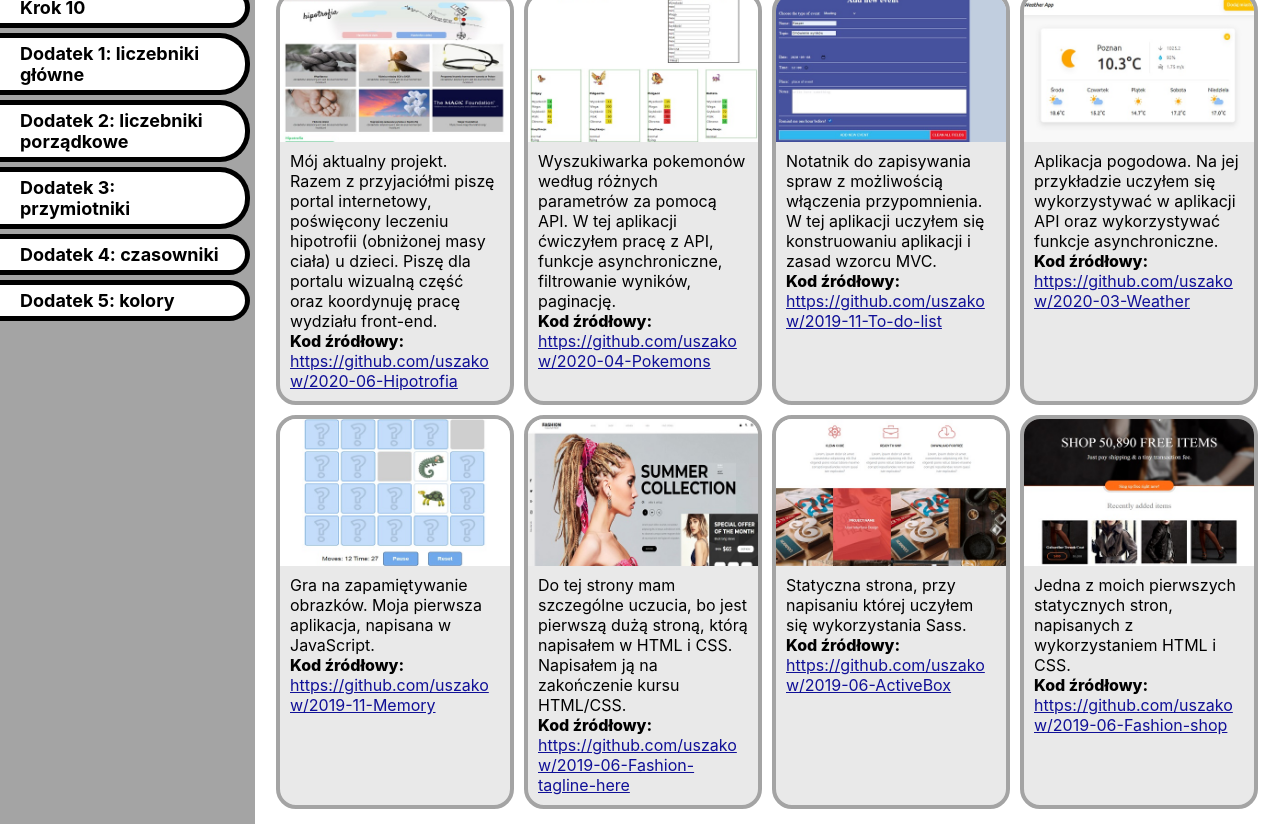
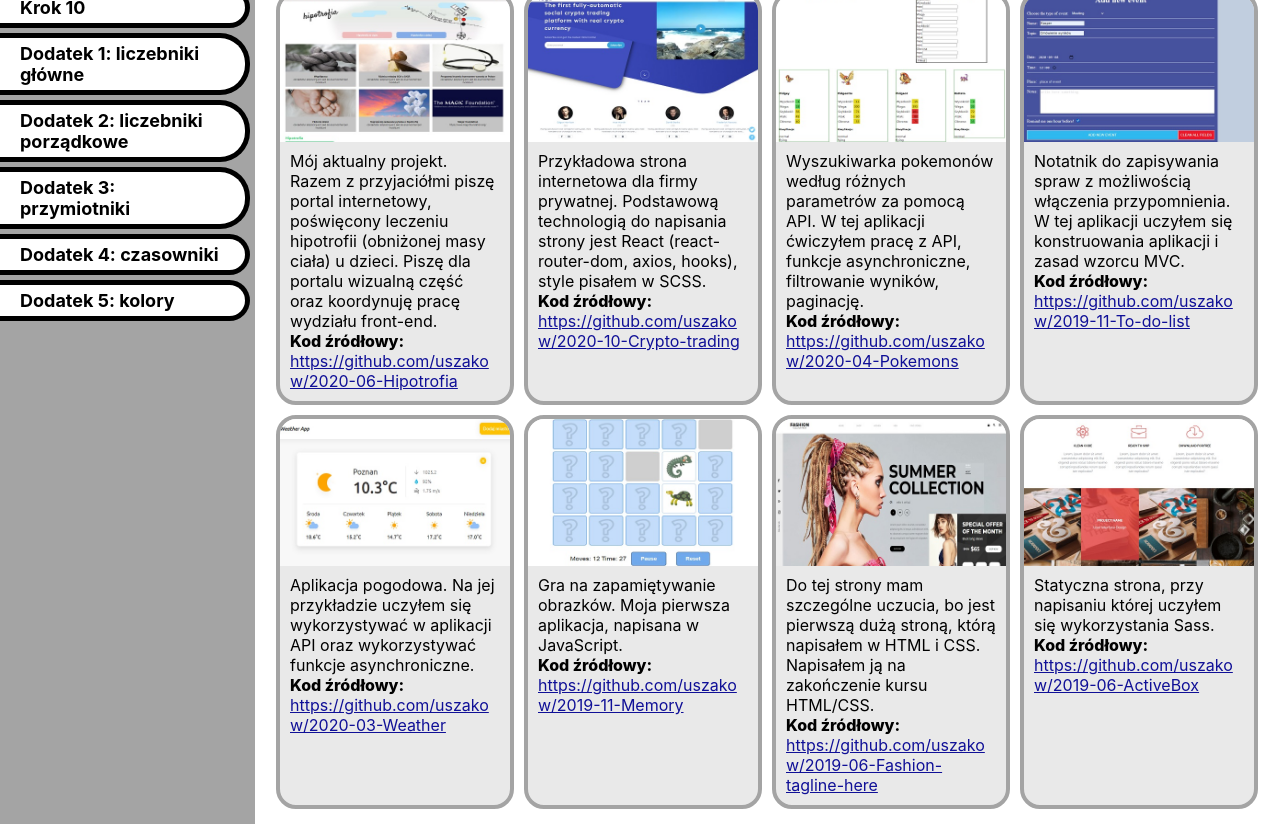
Before and after one commit to uszakow/2020-08-Ten-Steps-For-Your-Overseas-Trip, a React (Create React App) app: page /#/about-me in a window 1280 px wide. Shown: the part 680-1506 px from the top of the page. Built offline with nearby package versions, Linux system fonts and the light colour scheme.

Commit message:
Change: examples on the page about me.

```diff
--- a/src/components/AboutMe/AboutMeExamples/examples.js
+++ b/src/components/AboutMe/AboutMeExamples/examples.js
@@ -1,6 +1,7 @@
 import activebox from './../../../img/AboutMe/Examples/activebox.jpg';
+import cryptotrading from './../../../img/AboutMe/Examples/cryptotrading.jpg';
 import fashiontaglinehere from './../../../img/AboutMe/Examples/fashion tagline here.jpg';
-import fashionshop from './../../../img/AboutMe/Examples/fashionshop.jpg';
+// import fashionshop from './../../../img/AboutMe/Examples/fashionshop.jpg';
 import hipotrofia from './../../../img/AboutMe/Examples/hipotrofia.jpg';
 import memory from './../../../img/AboutMe/Examples/memory.jpg';
 import pokemons from './../../../img/AboutMe/Examples/pokemons.jpg';
@@ -22,6 +23,14 @@ const examples = [
         gitpage: "https://uszakow.github.io/2020-06-Hipotrofia/",
     },
     {
+        pol: "Przykładowa strona internetowa dla firmy prywatnej. Podstawową technologią do napisania strony jest React (react-router-dom, axios, hooks), style pisałem w SCSS.",
+        eng: "Sample website for a private company. The basic technology to write a website is React (react-router-dom, axios, hooks), for writing styles I used SCSS.",
+        src: cryptotrading,
+        alt: "Crypto-trading",
+        github: "https://github.com/uszakow/2020-10-Crypto-trading",
+        gitpage: "https://uszakow.github.io/2020-10-Crypto-trading/",
+    },
+    {
         pol: "Wyszukiwarka pokemonów według różnych parametrów za pomocą API. W tej aplikacji ćwiczyłem pracę z API, funkcje asynchroniczne, filtrowanie wyników, paginację.",
         eng: "Pokemon finder by various parameters using API. In this application, I practiced working with API, asynchronous functions, result filtering, pagination.",
         src: pokemons,
@@ -30,7 +39,7 @@ const examples = [
         gitpage: "https://uszakow.github.io/2020-04-Pokemons/",
     },
     {
-        pol: "Notatnik do zapisywania spraw z możliwością włączenia przypomnienia. W tej aplikacji uczyłem się konstruowaniu aplikacji i zasad wzorcu MVC.",
+        pol: "Notatnik do zapisywania spraw z możliwością włączenia przypomnienia. W tej aplikacji uczyłem się konstruowania aplikacji i zasad wzorcu MVC.",
         eng: "Notebook for saving cases with the option of enabling a reminder. In this application, I learned application development and the principles of the MVC pattern.",
         src: todo,
         alt: "Diary",
@@ -69,14 +78,14 @@ const examples = [
         github: "https://github.com/uszakow/2019-06-ActiveBox",
         gitpage: "https://uszakow.github.io/2019-06-ActiveBox/",
     },
-    {
-        pol: "Jedna z moich pierwszych statycznych stron, napisanych z wykorzystaniem HTML i CSS.",
-        eng: "One of my first static pages written with HTML and CSS.",
-        src: fashionshop,
-        alt: "Fashion Shop",
-        github: "https://github.com/uszakow/2019-06-Fashion-shop",
-        gitpage: "https://uszakow.github.io/2019-06-Fashion-shop/",
-    },
+    // {
+    //     pol: "Jedna z moich pierwszych statycznych stron, napisanych z wykorzystaniem HTML i CSS.",
+    //     eng: "One of my first static pages written with HTML and CSS.",
+    //     src: fashionshop,
+    //     alt: "Fashion Shop",
+    //     github: "https://github.com/uszakow/2019-06-Fashion-shop",
+    //     gitpage: "https://uszakow.github.io/2019-06-Fashion-shop/",
+    // },
 ]
 
 export { title, examples };
```
Also changed, not shown: src/img/AboutMe/Examples/cryptotrading.jpg (added).
